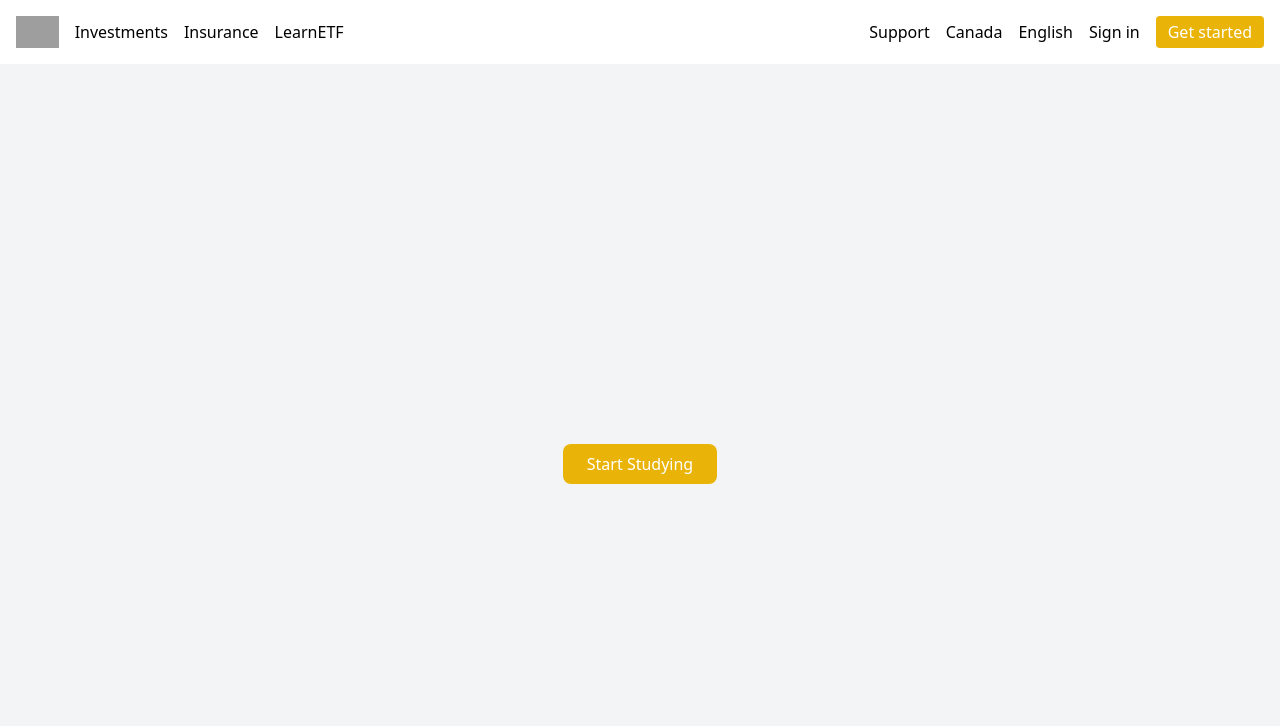
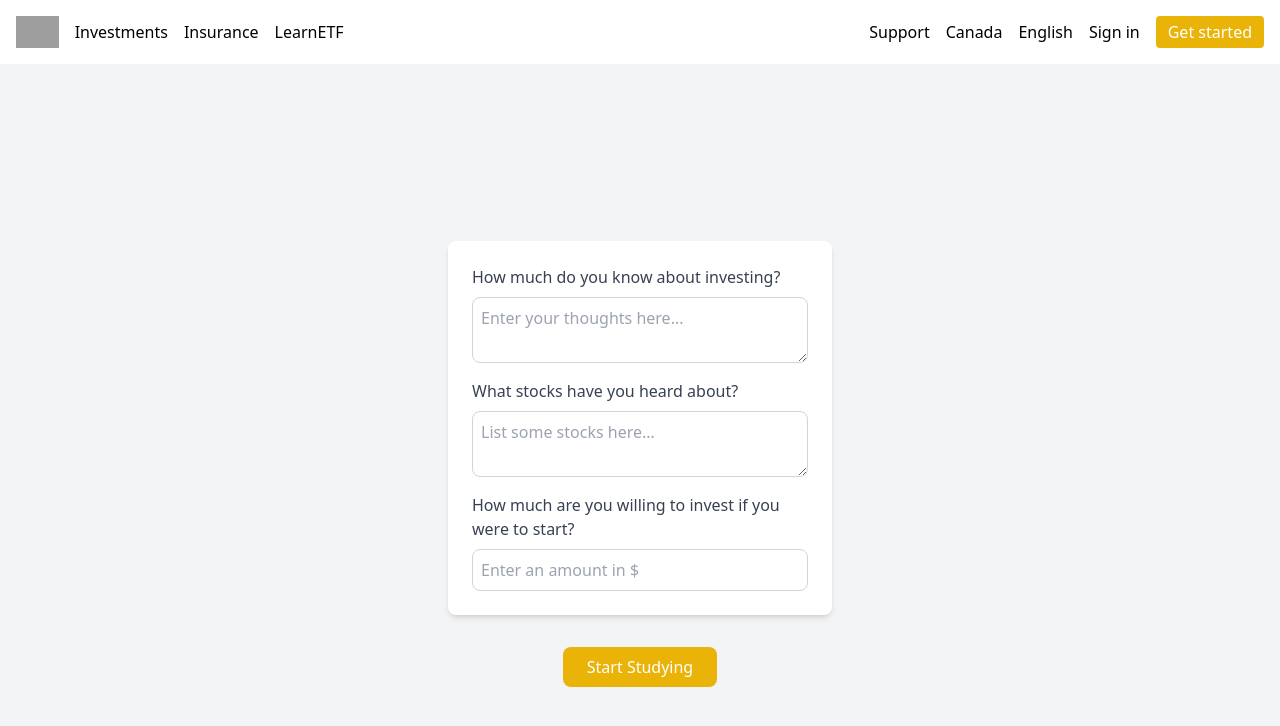
Before and after one commit to akramj13/GeeseHacks, a Next.js app in the folder frontend/: page /form in a window 1280 px wide. Shown: the top 726 px of the page. Built offline with nearby package versions, Linux system fonts and the light colour scheme; grey boxes are pictures that could not be loaded.

Commit message:
added form

```diff
--- a/frontend/app/form/page.tsx
+++ b/frontend/app/form/page.tsx
@@ -1,4 +1,4 @@
-"use client"
+"use client";
 import NavBar from "@/components/NavBar";
 import Button from "@/components/ui/Button";
 
@@ -7,6 +7,33 @@ export default function Form() {
         <>
         <NavBar />
         <div className="flex flex-col items-center justify-center h-screen bg-gray-100 relative">
+          {/* Form Section */}
+          <form className="flex flex-col gap-4 w-96 bg-white p-6 rounded-lg shadow-md mb-8">
+            <label className="flex flex-col text-gray-700">
+              How much do you know about investing?
+              <textarea
+                className="mt-2 p-2 border border-gray-300 rounded-lg focus:outline-none focus:ring-2 focus:ring-yellow-500"
+                placeholder="Enter your thoughts here..."
+              />
+            </label>
+            <label className="flex flex-col text-gray-700">
+              What stocks have you heard about?
+              <textarea
+                className="mt-2 p-2 border border-gray-300 rounded-lg focus:outline-none focus:ring-2 focus:ring-yellow-500"
+                placeholder="List some stocks here..."
+              />
+            </label>
+            <label className="flex flex-col text-gray-700">
+              How much are you willing to invest if you were to start?
+              <input
+                type="number"
+                className="mt-2 p-2 border border-gray-300 rounded-lg focus:outline-none focus:ring-2 focus:ring-yellow-500"
+                placeholder="Enter an amount in $"
+              />
+            </label>
+          </form>
+
+          {/* Start Studying Button */}
           <a href="/study-modules">
             <Button
               className="px-6 py-2 bg-yellow-500 text-white rounded-lg hover:bg-yellow-600"
```
Lines whose indentation alone changed are shown as unchanged.
